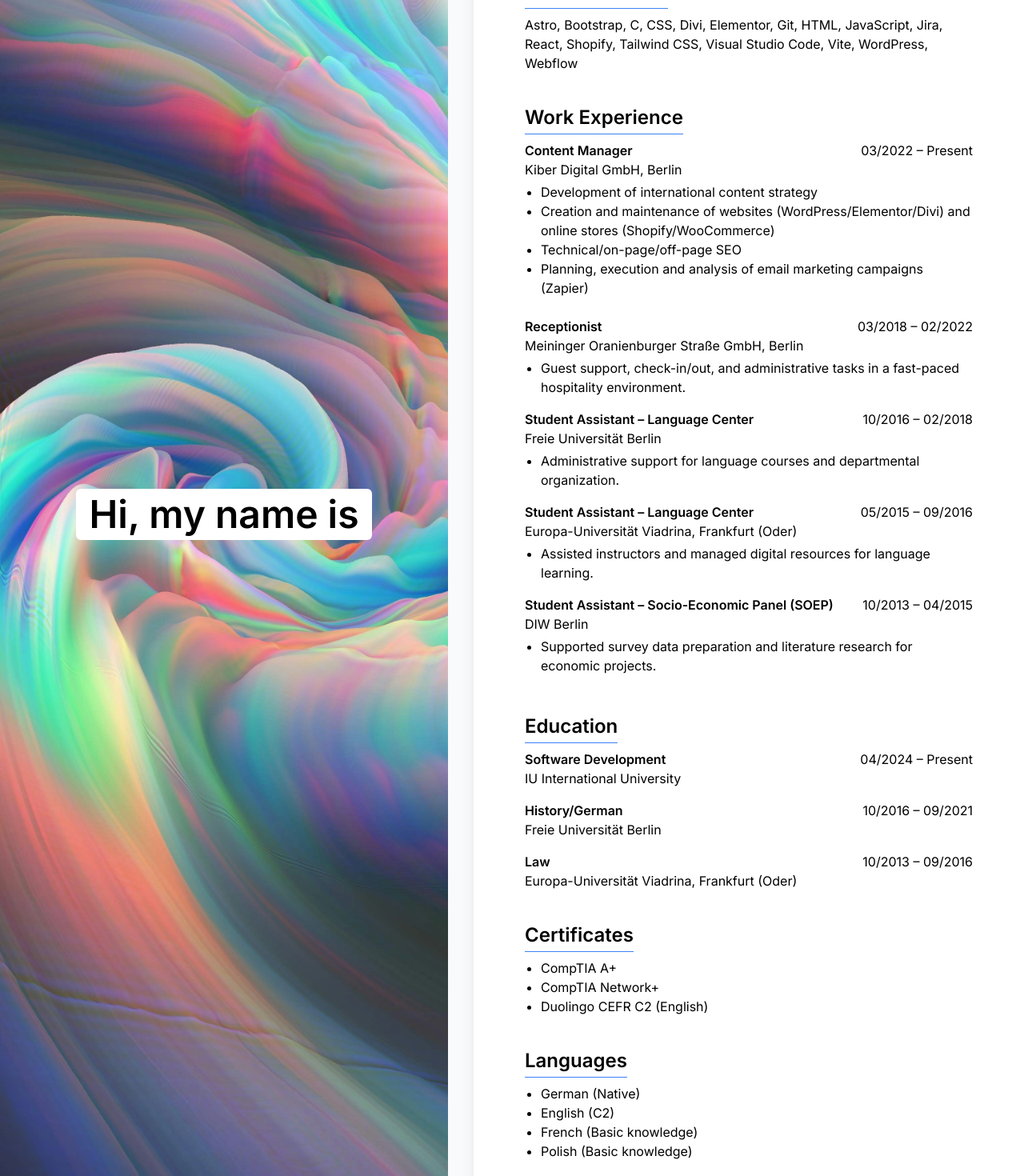
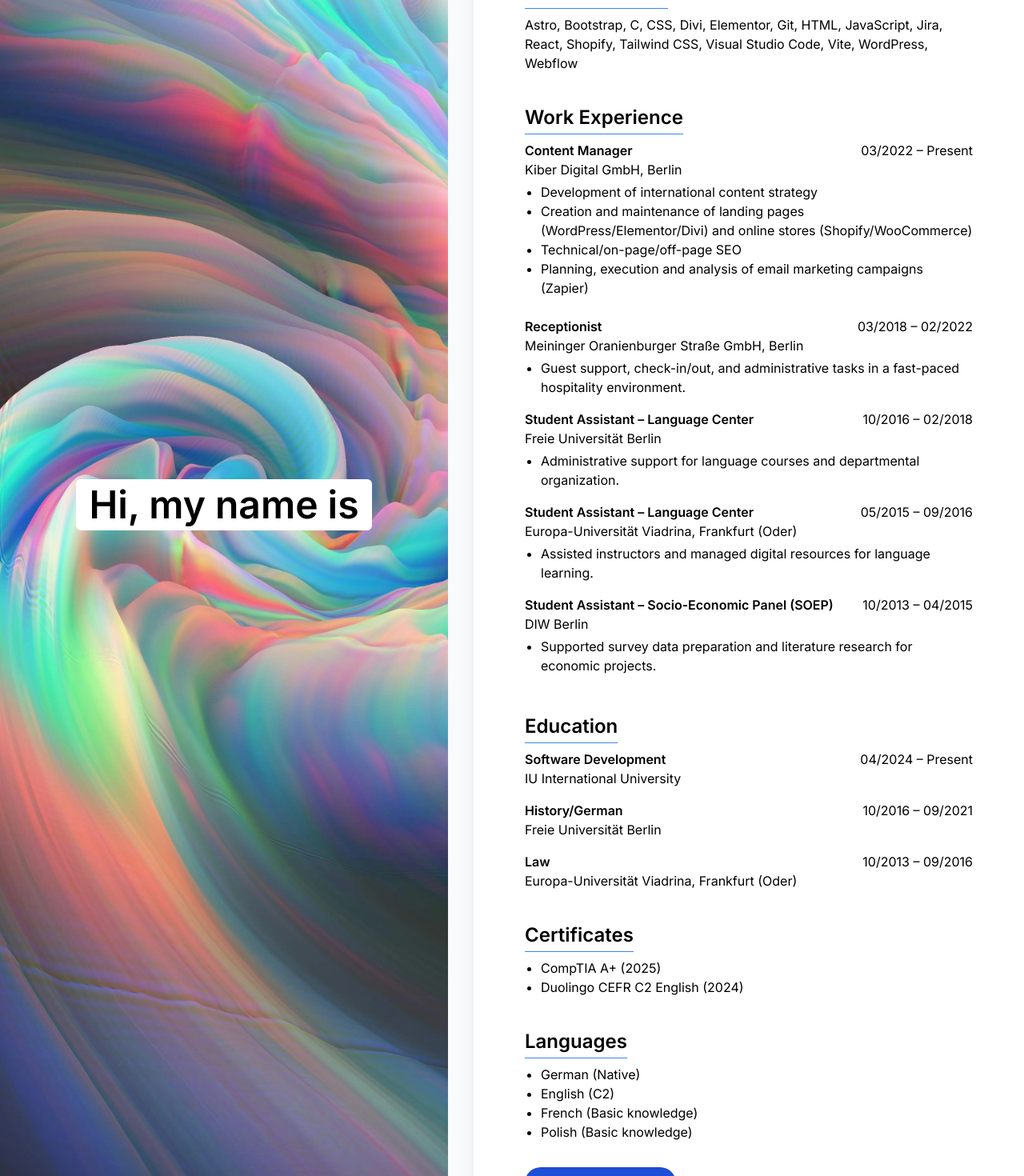
Before and after one commit to dj4815/hello, a React (Vite) app: page /hello/resume in a window 1280 px wide. Shown: the part 428-1898 px from the top of the page at 80% size. Built offline with nearby package versions, Linux system fonts and the light colour scheme.

Commit message:
resume tweaks

```diff
--- a/src/components/Resume.jsx
+++ b/src/components/Resume.jsx
@@ -66,7 +66,7 @@ export default function Resume() {
               <ul className="list-disc pl-5 mt-1">
                 <li>Development of international content strategy</li>
                 <li>
-                  Creation and maintenance of websites
+                  Creation and maintenance of landing pages
                   (WordPress/Elementor/Divi) and online stores
                   (Shopify/WooCommerce)
                 </li>
@@ -187,9 +187,9 @@ export default function Resume() {
               Certificates
             </h3>
             <ul className="list-disc pl-5 mb-4">
-              <li>CompTIA A+</li>
-              <li>CompTIA Network+</li>
-              <li>Duolingo CEFR C2 (English)</li>
+              <li>CompTIA A+ (2025)</li>
+              {/* <li>CompTIA Network+</li> */}
+              <li>Duolingo CEFR C2 English (2024)</li>
             </ul>
 
             <h3 className="text-2xl font-semibold mt-6 mb-2 border-b border-blue-500 pb-1">
```
